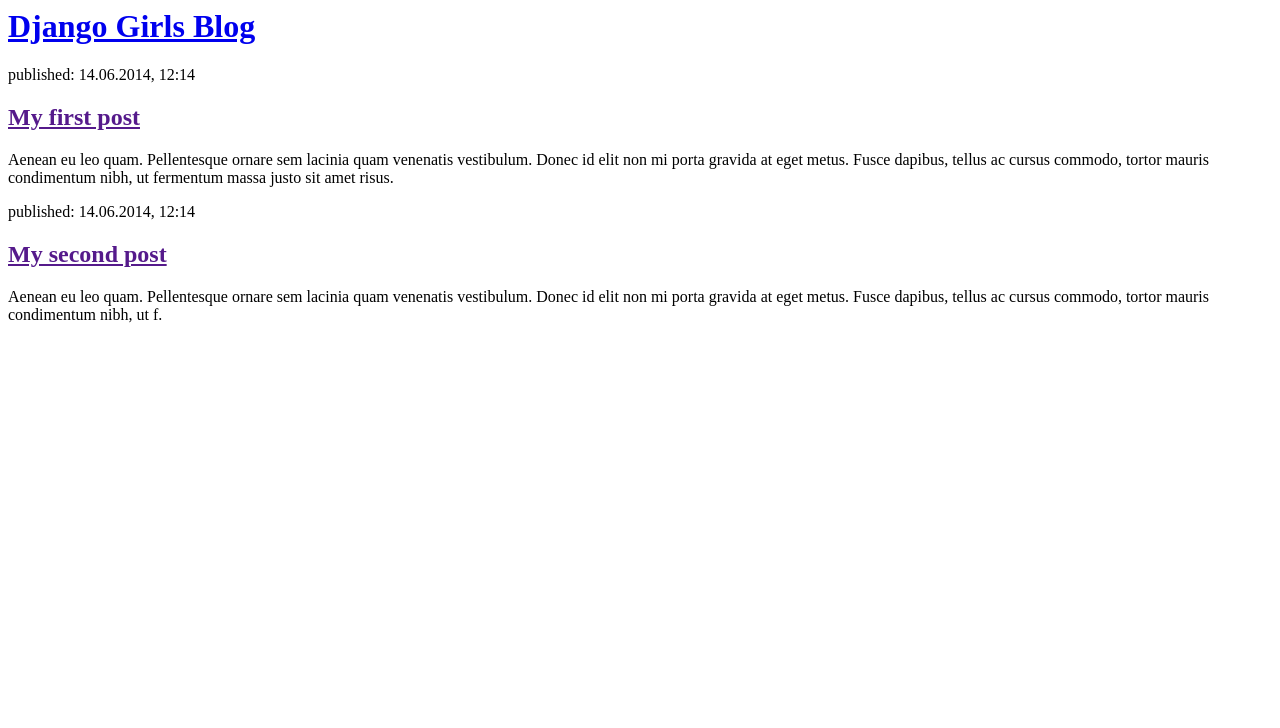
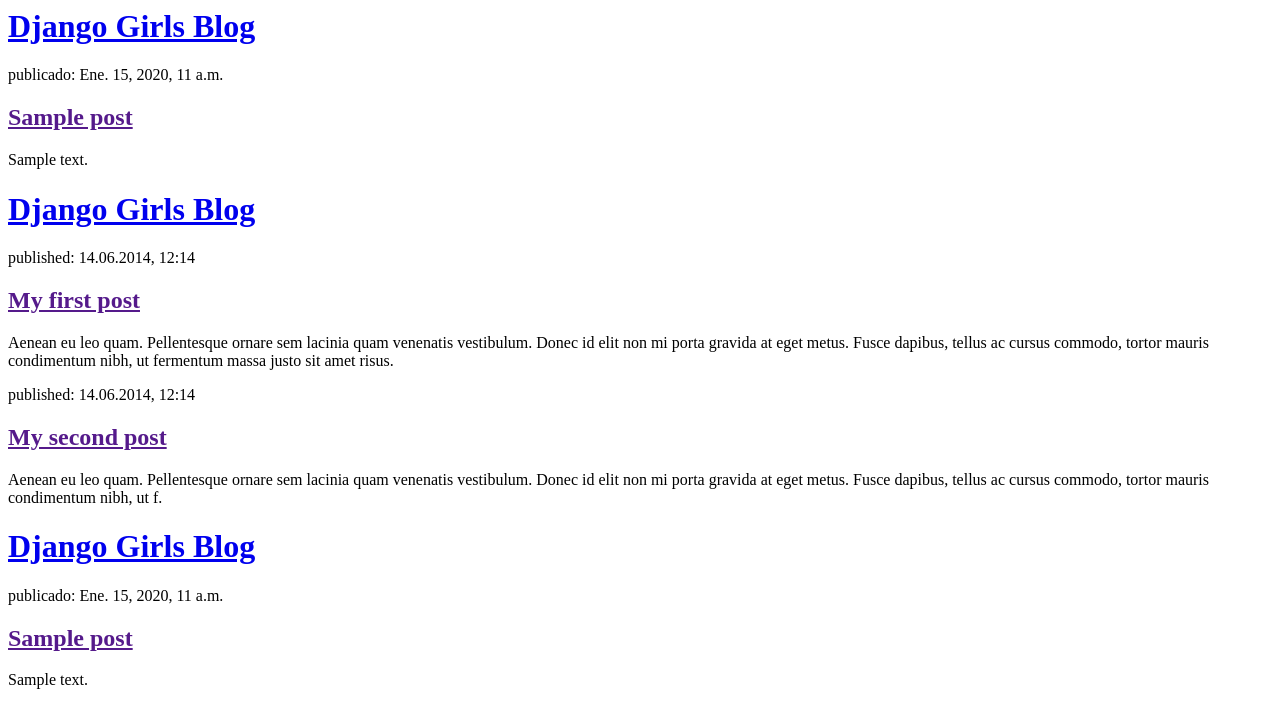
Before and after one commit to toniolet13/my-first-blog, a Django app: template blog/templates/blog/post_list.html in a window 1280 px wide. Shown: the top 728 px of the page. Run offline with Django 3.2, Linux system fonts and the light colour scheme; the template is opened without the code that fills it: values that come from a table or form of the project are taken from there, others are empty; tables that the repository leaves empty hold one stand-in row (values such as "Sample post").

Commit message:
Templates modificados para mostrar post desde base de datos.

```diff
--- a/blog/templates/blog/post_list.html
+++ b/blog/templates/blog/post_list.html
@@ -1,7 +1,19 @@
 <html>
     <head>
         <title>Django Girls blog</title>
+        <div>
+            <h1><a href="/">Django Girls Blog</a></h1>
+        </div>
+
+        {% for post in posts %}
+            <div>
+                <p> publicado: {{ post.published_date }}</p>
+                <h2><a href="">{{ post.title }}</a></h2>
+                <p>{{ post.text|linebreaksbr }}</p>
+            </div>
+        {% endfor %}
     </head>
+
     <body>
         <div>
             <h1><a href="/">Django Girls Blog</a></h1>
@@ -18,5 +30,16 @@
             <h2><a href="">My second post</a></h2>
             <p>Aenean eu leo quam. Pellentesque ornare sem lacinia quam venenatis vestibulum. Donec id elit non mi porta gravida at eget metus. Fusce dapibus, tellus ac cursus commodo, tortor mauris condimentum nibh, ut f.</p>
         </div>
+        <div>
+    <h1><a href="/">Django Girls Blog</a></h1>
+</div>
+
+{% for post in posts %}
+    <div>
+        <p> publicado: {{ post.published_date }}</p>
+        <h2><a href="">{{ post.title }}</a></h2>
+        <p>{{ post.text|linebreaksbr }}</p>
+    </div>
+{% endfor %}
     </body>
 </html>
--- a/blog/views.py
+++ b/blog/views.py
@@ -1,5 +1,7 @@
 from django.shortcuts import render
+from django.utils import timezone
+from .models import Post
 
-# Create your views here.
 def post_list(request):
+    posts = Post.objects.filter(published_date__lte=timezone.now()).order_by('published_date')
     return render(request, 'blog/post_list.html', {})
```
